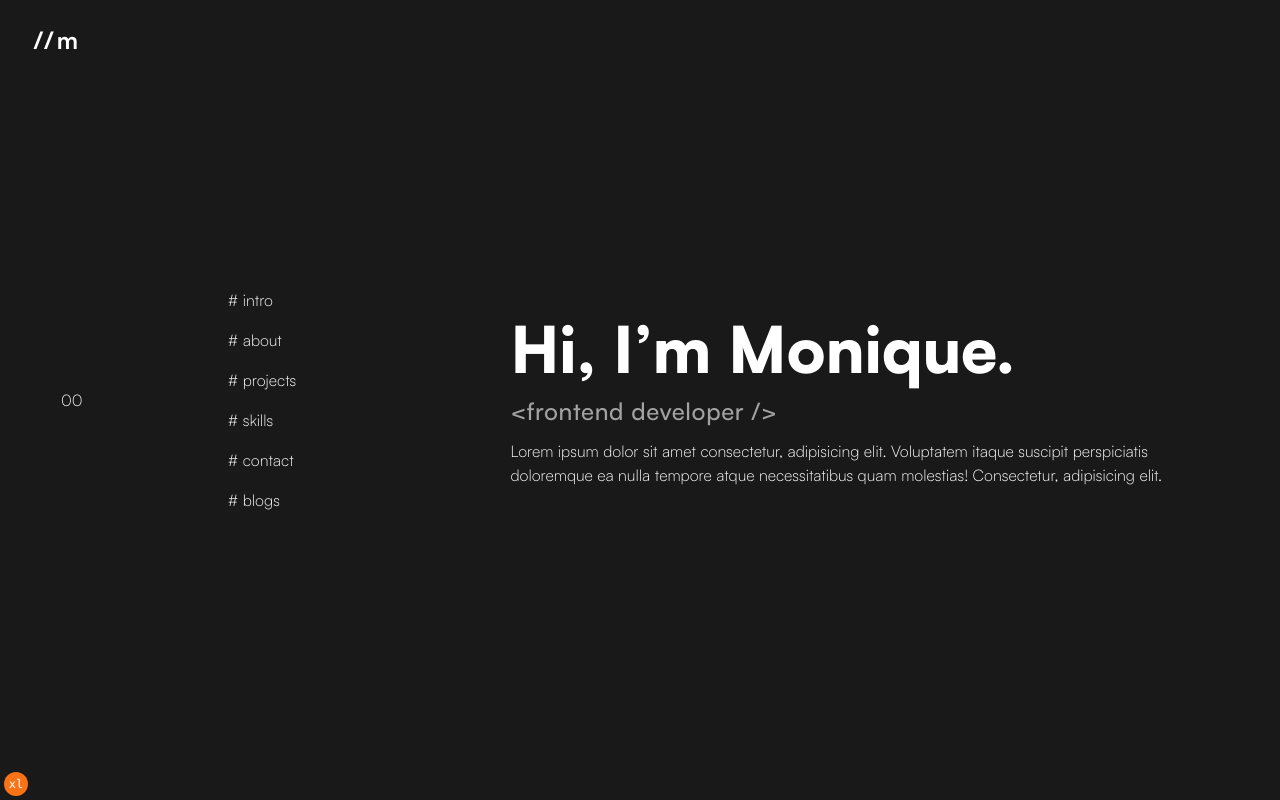
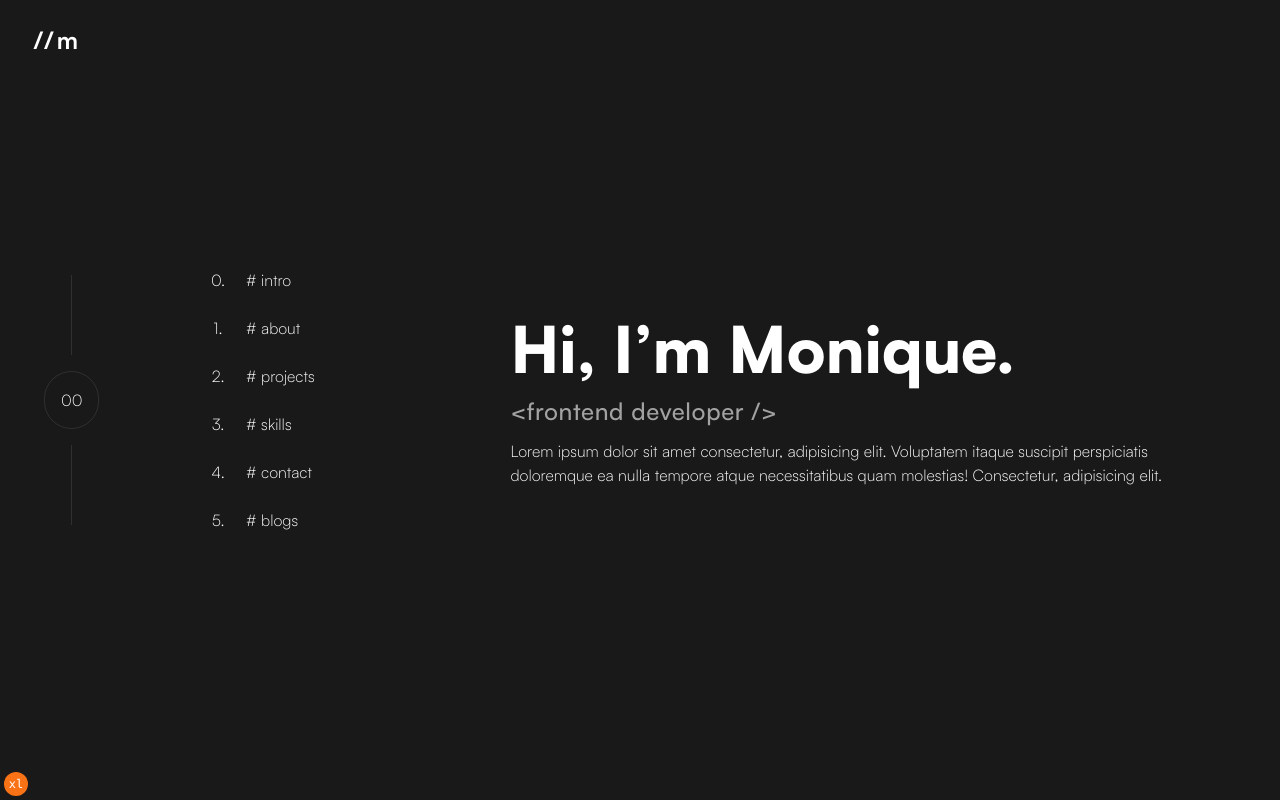
Before and after one commit to beautyscribbles/portfolio-v3, a Next.js app: page / in a window 1280 px wide. Built offline with nearby package versions, Linux system fonts and the light colour scheme.

Commit message:
moved page numbers into its own component

```diff
--- a/src/app/globals.css
+++ b/src/app/globals.css
@@ -38,4 +38,8 @@ body {
     scrollbar-width: none;
     /* Firefox */
   }
+
+  .bright {
+    opacity: 1 !important;
+  }
 }
--- a/src/components/layout/Wrapper.tsx
+++ b/src/components/layout/Wrapper.tsx
@@ -1,5 +1,5 @@
 import Content from "@/components/Content";
-import Sidebar from "@/components/Sidebar";
+import Sidebar from "@/components/sidebar/Sidebar";
 
 const Wrapper = () => {
   return (
--- /dev/null
+++ b/src/components/sidebar/PageNumber.tsx
@@ -0,0 +1,15 @@
+const PageNumber = () => {
+  return (
+    <div className="flex flex-col justify-center items-center gap-4 ">
+      <div className="border-l-[1px] border-light h-20"></div>
+
+      <p className="border border-light p-4 rounded-full opacity-100 important">
+        <span className="text-primary">00</span>
+      </p>
+
+      <div className="border-l-[1px] border-light h-20"></div>
+    </div>
+  );
+};
+
+export default PageNumber;
--- a/src/components/Sidebar.tsx
+++ b/src/components/sidebar/Sidebar.tsx
@@ -1,4 +1,5 @@
 import Navbar from "@/components/Navbar";
+import PageNumber from "@/components/sidebar/PageNumber";
 import Container from "@/components/ui/Container";
 
 type Section = { id: number; name: string; link: string };
@@ -16,24 +17,23 @@ const Sidebar = () => {
   const list = sections.map((section) => {
     return (
       <li key={section.id} className="">
-        <a href="#"># {section.name}</a>
+        <a href="#" className="grid grid-cols-[1fr,2fr] gap-2 w-32">
+          <p className="grid place-self-center">{section.id}.</p>
+          <p>#&nbsp;{section.name}</p>
+        </a>
       </li>
     );
   });
 
   return (
     <aside className="h-full">
-      <Container className=" h-full">
-        <div>
-          <Navbar />
-        </div>
+      <Container className="h-full">
+        <Navbar />
 
-        <div className="h-[80%]  grid grid-cols-[20%,80%]">
-          <div className="grid place-items-center">
-            <p>00</p>
-          </div>
+        <div className="h-[80%] grid grid-cols-[20%,80%]">
+          <PageNumber />
           <ul className="grid place-items-center">
-            <div className="flex flex-col gap-4">{list}</div>
+            <div className="flex flex-col gap-6">{list}</div>
           </ul>
         </div>
       </Container>
--- a/tailwind.config.ts
+++ b/tailwind.config.ts
@@ -15,6 +15,7 @@ const config: Config = {
       colors: {
         primary: "#fff",
         secondary: "#a2a2a3",
+        light: "rgba(255, 255, 255, 0.10)",
       },
     },
   },
```
